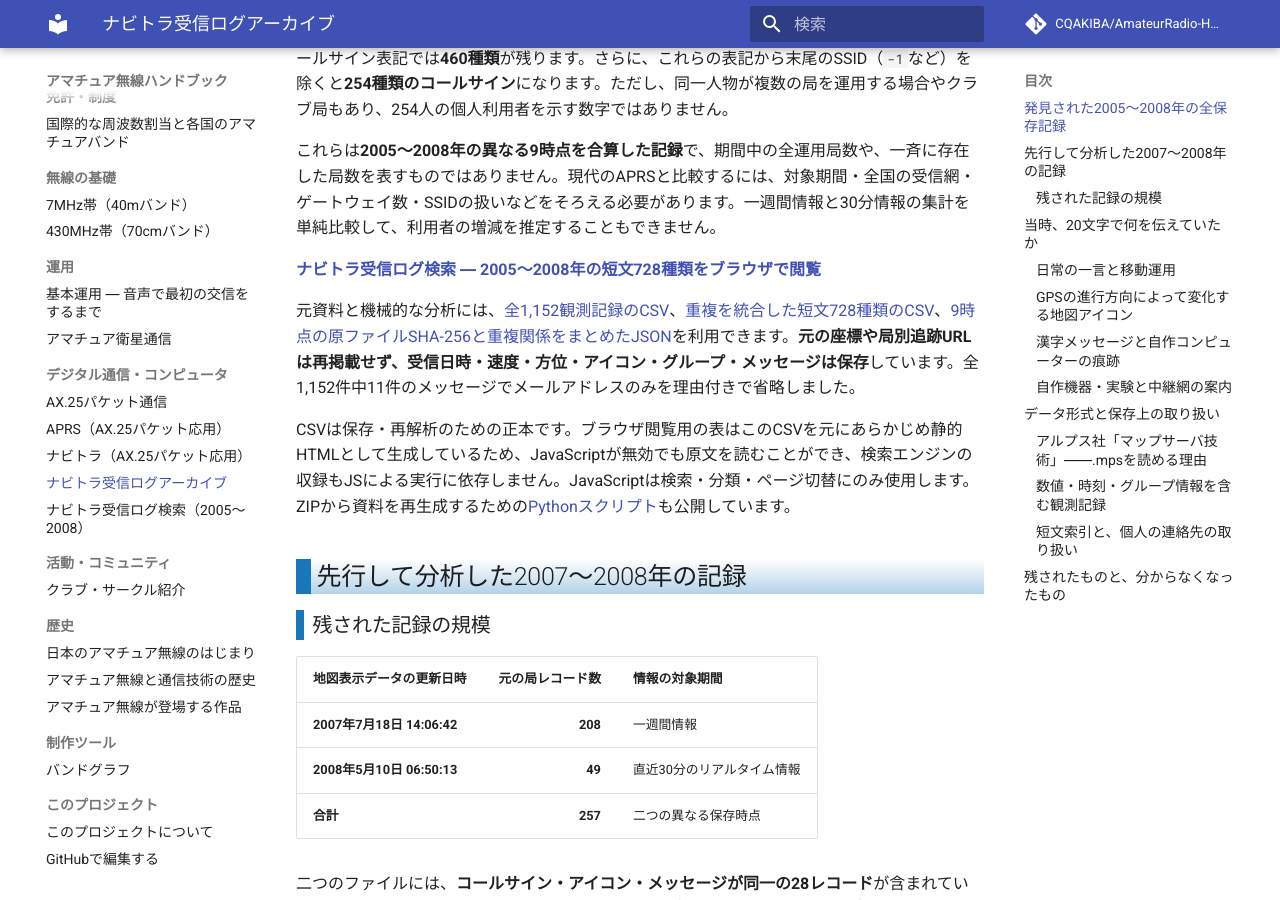
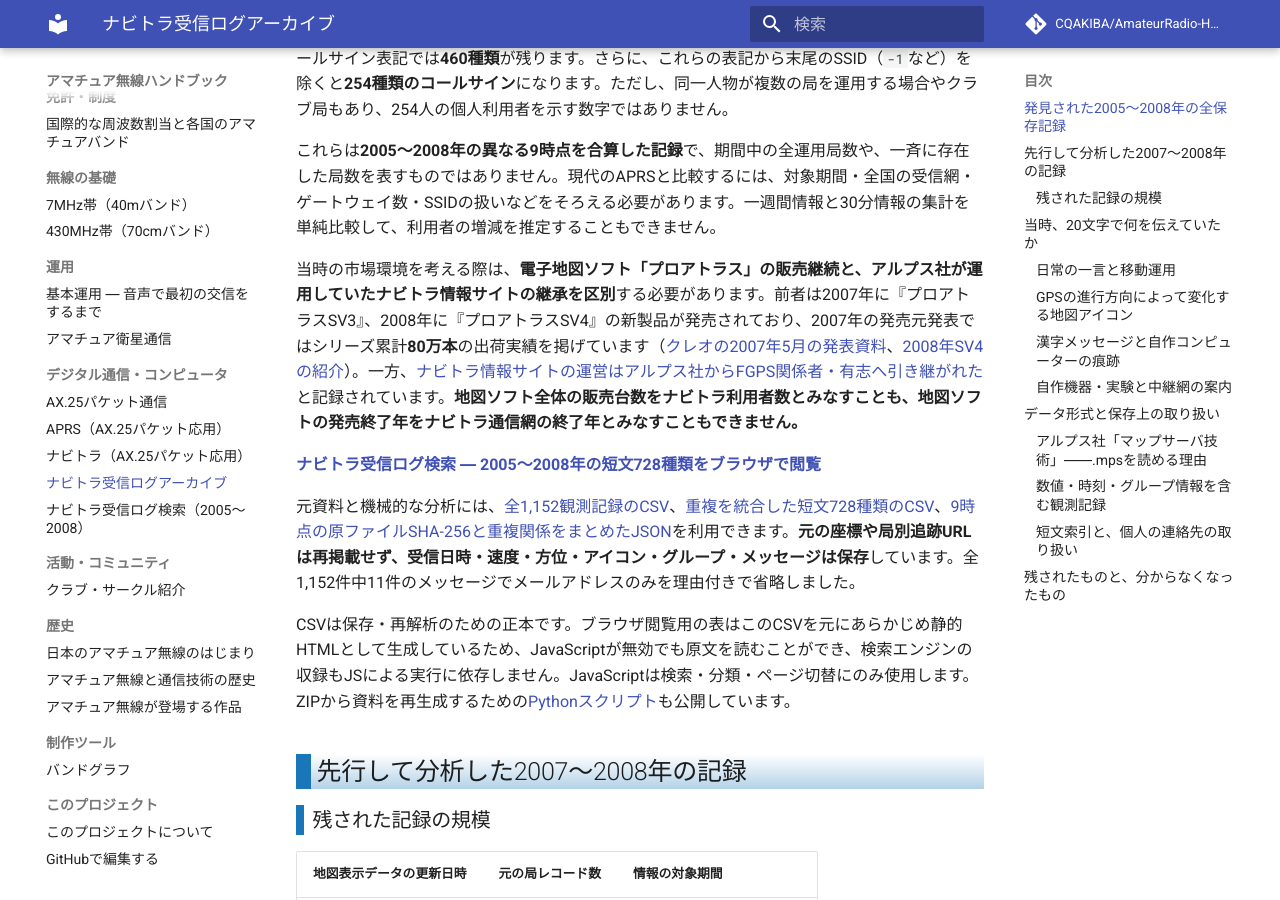
Before and after one commit to CQAKIBA/AmateurRadio-Handbook, an MkDocs documentation site: the page built from docs/07_デジタル通信・コンピュータ/ナビトラ受信ログアーカイブ.md, in a window 1280 px wide and 900 px high, scrolled down 1380 px. Built offline with MkDocs 1.6.1 and Material for MkDocs 9.7.7, drawn with Linux system fonts in a browser that asks for light colours; comment, search, counter and statistics services are not loaded.

Commit message:
docs: 2007/2008年プロアトラス販売継続とナビトラ情報サービスの継承を明確に区別

```diff
--- a/docs/07_デジタル通信・コンピュータ/ナビトラ受信ログアーカイブ.md
+++ b/docs/07_デジタル通信・コンピュータ/ナビトラ受信ログアーカイブ.md
@@ -31,6 +31,8 @@
 同じ呼出符号・地図アイコン・短文の組み合わせを統合すると、**728種類**の記録、SSIDを含むコールサイン表記では**460種類**が残ります。さらに、これらの表記から末尾のSSID（`-1`など）を除くと**254種類のコールサイン**になります。ただし、同一人物が複数の局を運用する場合やクラブ局もあり、254人の個人利用者を示す数字ではありません。
 
 これらは**2005～2008年の異なる9時点を合算した記録**で、期間中の全運用局数や、一斉に存在した局数を表すものではありません。現代のAPRSと比較するには、対象期間・全国の受信網・ゲートウェイ数・SSIDの扱いなどをそろえる必要があります。一週間情報と30分情報の集計を単純比較して、利用者の増減を推定することもできません。
+
+当時の市場環境を考える際は、**電子地図ソフト「プロアトラス」の販売継続と、アルプス社が運用していたナビトラ情報サイトの継承を区別**する必要があります。前者は2007年に『プロアトラスSV3』、2008年に『プロアトラスSV4』の新製品が発売されており、2007年の発売元発表ではシリーズ累計**80万本**の出荷実績を掲げています（[クレオの2007年5月の発表資料](https://www.creo.co.jp/pdf/press070522.pdf)、[2008年SV4の紹介](https://news.mynavi.jp/article/20080704-proatlas/)）。一方、[ナビトラ情報サイトの運営はアルプス社からFGPS関係者・有志へ引き継がれた](ナビトラ.md)と記録されています。**地図ソフト全体の販売台数をナビトラ利用者数とみなすことも、地図ソフトの発売終了年をナビトラ通信網の終了年とみなすこともできません。**
 
 [**ナビトラ受信ログ検索 ― 2005～2008年の短文728種類をブラウザで閲覧**](ナビトラ受信ログ一覧.md)
 
```
